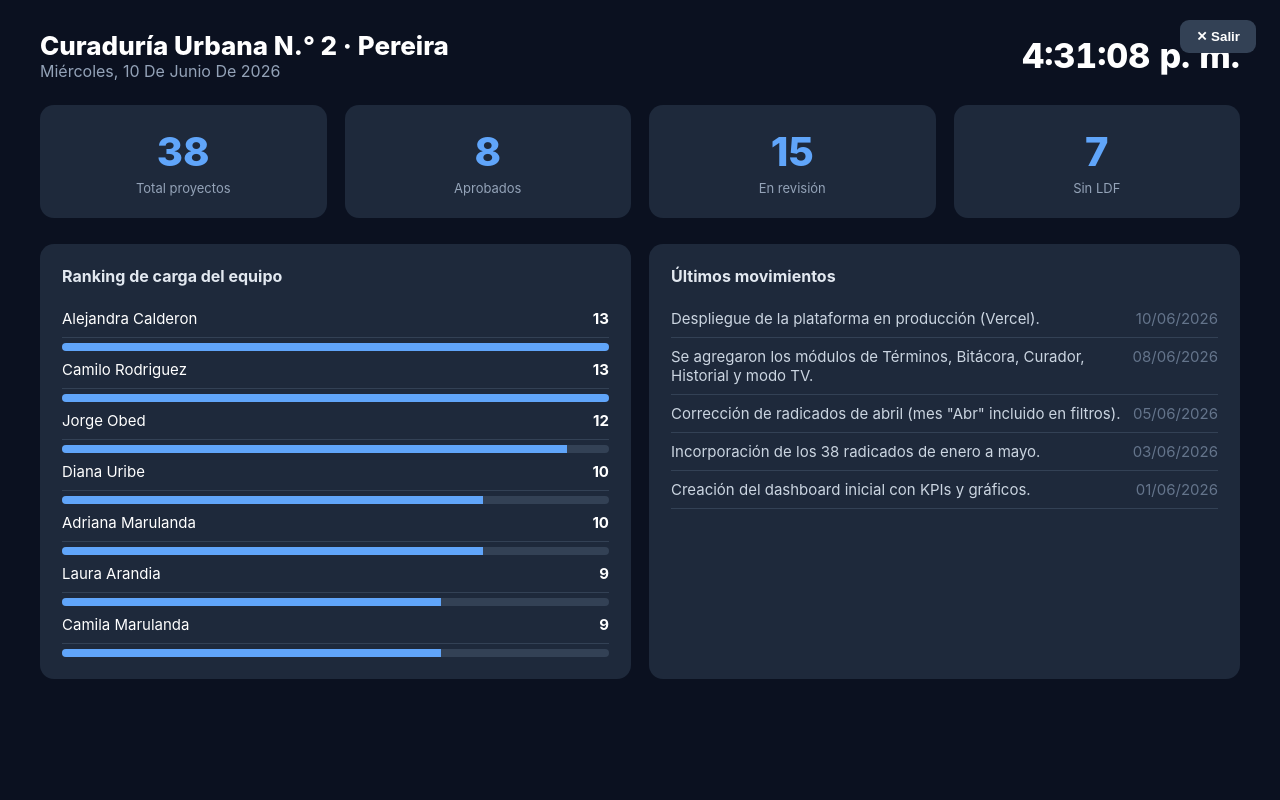
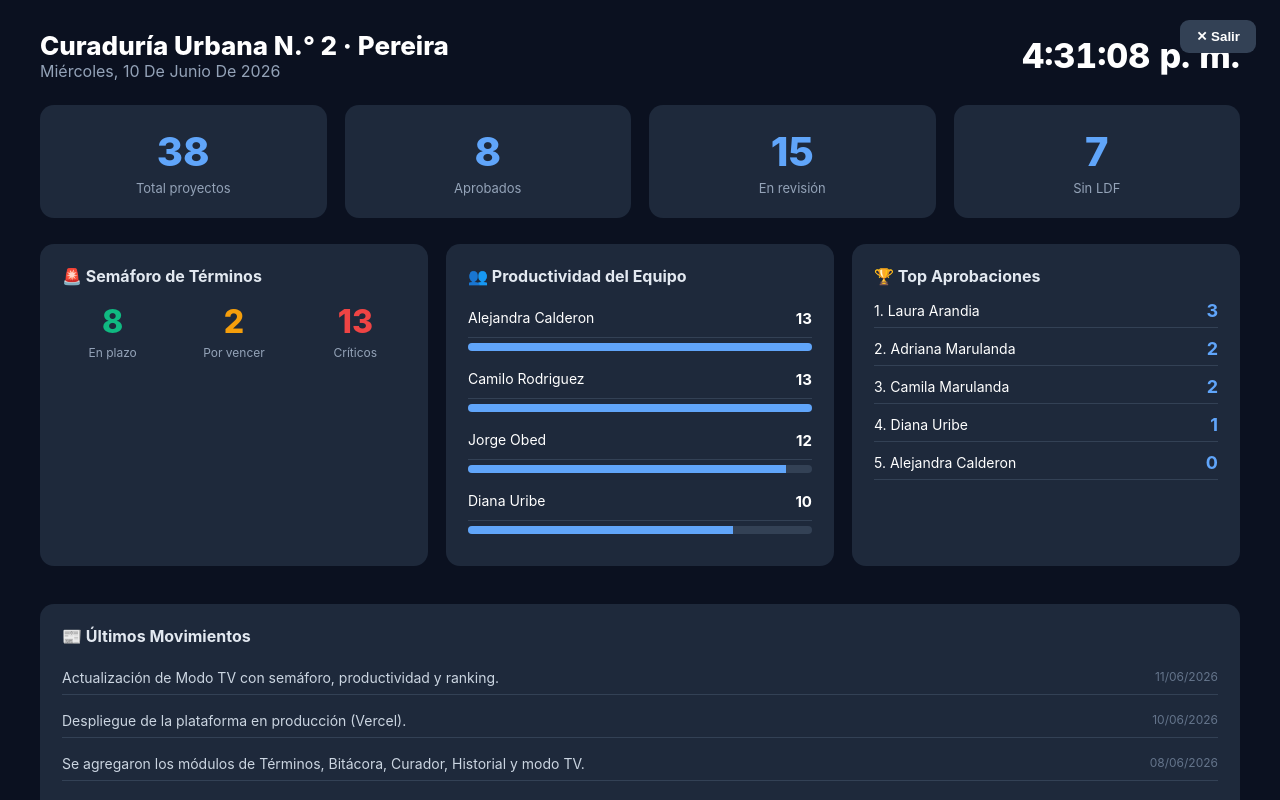
Before and after one commit to juancuraduria2/curadur-a-dashboard, a React (Vite) app: page / in a window 1280 px wide. Both pictures are taken after a click on the button "Modo TV". Built offline with nearby package versions, Linux system fonts and the light colour scheme.

Commit message:
Update main.jsx

```diff
--- a/src/main.jsx
+++ b/src/main.jsx
@@ -251,11 +251,10 @@ td{padding:11px 14px;font-size:13px;}
 .tv-kpi{background:#1e293b;border-radius:14px;padding:22px;text-align:center;}
 .tv-kpi .n{font-size:40px;font-weight:800;color:#60a5fa;}
 .tv-kpi .l{font-size:13px;color:#94a3b8;margin-top:4px;}
-.tv-cols{display:grid;grid-template-columns:1fr 1fr;gap:18px;}
-.tv-panel{background:#1e293b;border-radius:14px;padding:22px;}
+.tv-panel{background:#1e293b;border-radius:14px;padding:22px;margin-bottom:18px;}
 .tv-panel h3{margin:0 0 14px;font-size:16px;color:#e2e8f0;}
 .tv-rank{display:flex;justify-content:space-between;padding:9px 0;border-bottom:1px solid #334155;font-size:15px;}
-.tv-bar{height:8px;background:#334155;border-radius:5px;overflow:hidden;margin-top:5px;}
+.tv-bar{height:8px;background:#334155;border-radius:5px;overflow:hidden;margin-top:5px;margin-bottom:10px;}
 .tv-bar span{display:block;height:100%;background:#60a5fa;}
 .tv-close{position:fixed;top:20px;right:24px;background:#334155;border:none;color:#fff;
   padding:9px 16px;border-radius:9px;cursor:pointer;font-weight:600;}
@@ -270,7 +269,6 @@ td{padding:11px 14px;font-size:13px;}
   .menu-button{display:block;}
   .navbar-title{font-size:16px;}
   .tv-grid{grid-template-columns:repeat(2,1fr);}
-  .tv-cols{grid-template-columns:1fr;}
 }
 `;
 
@@ -592,6 +590,7 @@ function Curador() {
    MODULO: HISTORIAL (registro de cambios)
    ========================================================= */
 const historialData = [
+  { fecha: '11/06/2026', txt: 'Actualización de Modo TV con semáforo, productividad y ranking.' },
   { fecha: '10/06/2026', txt: 'Despliegue de la plataforma en producción (Vercel).' },
   { fecha: '08/06/2026', txt: 'Se agregaron los módulos de Términos, Bitácora, Curador, Historial y modo TV.' },
   { fecha: '05/06/2026', txt: 'Corrección de radicados de abril (mes "Abr" incluido en filtros).' },
@@ -617,7 +616,7 @@ function Historial() {
 }
 
 /* =========================================================
-   MODULO: TV / COMMAND CENTER
+   MODULO: TV / COMMAND CENTER (ACTUALIZADO)
    ========================================================= */
 function TVMode({ onClose }) {
   const [now, setNow] = useState(new Date());
@@ -626,14 +625,37 @@ function TVMode({ onClose }) {
     return () => clearInterval(t);
   }, []);
 
+  // ESTADO GENERAL
   const total = projectsData.length;
   const aprobados = projectsData.filter(p => p.estado === 'APROBADO').length;
   const enRevision = projectsData.filter(p => p.estado.startsWith('REV')).length;
   const noLdf = projectsData.filter(p => p.estado === 'NO LDF').length;
 
+  // SEMÁFORO DE TÉRMINOS
+  const terms = projectsData
+    .filter(p => p.estado !== 'APROBADO' && p.estado !== 'NO LDF')
+    .map(p => {
+      const deadline = addBusinessDays(p.ldf, 45);
+      const dias = businessDaysFromToday(deadline);
+      const vencido = dias < 0;
+      if (vencido || dias < 3) return 'red';
+      if (dias <= 7) return 'orange';
+      return 'green';
+    });
+  const termsRed = terms.filter(t => t === 'red').length;
+  const termsOrange = terms.filter(t => t === 'orange').length;
+  const termsGreen = terms.filter(t => t === 'green').length;
+
+  // PRODUCTIVIDAD DEL EQUIPO
   const ranking = teamMembers.map(m => ({ name: m.name, n: involucrado(m.name) }))
     .sort((a, b) => b.n - a.n);
   const maxN = Math.max(...ranking.map(r => r.n));
+
+  // RANKING DE APROBACIÓN
+  const aprobPorTecnico = teamMembers.map(m => {
+    const aprobComo = projectsData.filter(p => p.tecnico === m.name && p.estado === 'APROBADO').length;
+    return { name: m.name, aprobados: aprobComo };
+  }).sort((a, b) => b.aprobados - a.aprobados).slice(0, 5);
 
   const clock = now.toLocaleTimeString('es-CO');
   const fecha = now.toLocaleDateString('es-CO', { weekday: 'long', day: 'numeric', month: 'long', year: 'numeric' });
@@ -648,31 +670,71 @@ function TVMode({ onClose }) {
         </div>
         <div className="tv-clock">{clock}</div>
       </div>
+
+      {/* ESTADO GENERAL */}
       <div className="tv-grid">
         <div className="tv-kpi"><div className="n">{total}</div><div className="l">Total proyectos</div></div>
         <div className="tv-kpi"><div className="n">{aprobados}</div><div className="l">Aprobados</div></div>
         <div className="tv-kpi"><div className="n">{enRevision}</div><div className="l">En revisión</div></div>
         <div className="tv-kpi"><div className="n">{noLdf}</div><div className="l">Sin LDF</div></div>
       </div>
-      <div className="tv-cols">
+
+      {/* 3 COLUMNAS */}
+      <div style={{ display: 'grid', gridTemplateColumns: '1fr 1fr 1fr', gap: 18, marginBottom: 20 }}>
+
+        {/* COL 1: SEMÁFORO DE TÉRMINOS */}
         <div className="tv-panel">
-          <h3>Ranking de carga del equipo</h3>
-          {ranking.map(r => (
+          <h3>🚨 Semáforo de Términos</h3>
+          <div style={{ display: 'flex', gap: 20, marginTop: 16 }}>
+            <div style={{ textAlign: 'center', flex: 1 }}>
+              <div style={{ fontSize: 32, fontWeight: 800, color: '#10b981' }}>{termsGreen}</div>
+              <div style={{ fontSize: 12, color: '#94a3b8', marginTop: 4 }}>En plazo</div>
+            </div>
+            <div style={{ textAlign: 'center', flex: 1 }}>
+              <div style={{ fontSize: 32, fontWeight: 800, color: '#f59e0b' }}>{termsOrange}</div>
+              <div style={{ fontSize: 12, color: '#94a3b8', marginTop: 4 }}>Por vencer</div>
+            </div>
+            <div style={{ textAlign: 'center', flex: 1 }}>
+              <div style={{ fontSize: 32, fontWeight: 800, color: '#ef4444' }}>{termsRed}</div>
+              <div style={{ fontSize: 12, color: '#94a3b8', marginTop: 4 }}>Críticos</div>
+            </div>
+          </div>
+        </div>
+
+        {/* COL 2: PRODUCTIVIDAD DEL EQUIPO */}
+        <div className="tv-panel">
+          <h3>👥 Productividad del Equipo</h3>
+          {ranking.slice(0, 4).map(r => (
             <div key={r.name}>
-              <div className="tv-rank"><span>{r.name}</span><strong>{r.n}</strong></div>
+              <div className="tv-rank"><span style={{ fontSize: 14 }}>{r.name}</span><strong>{r.n}</strong></div>
               <div className="tv-bar"><span style={{ width: `${(r.n / maxN) * 100}%` }}></span></div>
             </div>
           ))}
         </div>
+
+        {/* COL 3: RANKING DE APROBACIÓN */}
         <div className="tv-panel">
-          <h3>Últimos movimientos</h3>
-          {historialData.slice(0, 5).map((h, i) => (
-            <div key={i} className="tv-rank">
-              <span style={{ color: '#cbd5e1' }}>{h.txt}</span>
-              <span style={{ color: '#64748b', marginLeft: 10, whiteSpace: 'nowrap' }}>{h.fecha}</span>
+          <h3>🏆 Top Aprobaciones</h3>
+          {aprobPorTecnico.map((ap, i) => (
+            <div key={ap.name} style={{ marginBottom: 10 }}>
+              <div style={{ display: 'flex', justifyContent: 'space-between', alignItems: 'center', fontSize: 14, paddingBottom: 6, borderBottom: '1px solid #334155' }}>
+                <span>{i + 1}. {ap.name}</span>
+                <strong style={{ color: '#60a5fa', fontSize: 18 }}>{ap.aprobados}</strong>
+              </div>
             </div>
           ))}
         </div>
+      </div>
+
+      {/* FILA FINAL: ÚLTIMOS MOVIMIENTOS */}
+      <div className="tv-panel">
+        <h3>📰 Últimos Movimientos</h3>
+        {historialData.slice(0, 5).map((h, i) => (
+          <div key={i} className="tv-rank" style={{ paddingBottom: 8, marginBottom: 8 }}>
+            <span style={{ color: '#cbd5e1', fontSize: 14 }}>{h.txt}</span>
+            <span style={{ color: '#64748b', marginLeft: 10, whiteSpace: 'nowrap', fontSize: 12 }}>{h.fecha}</span>
+          </div>
+        ))}
       </div>
     </div>
   );
```
